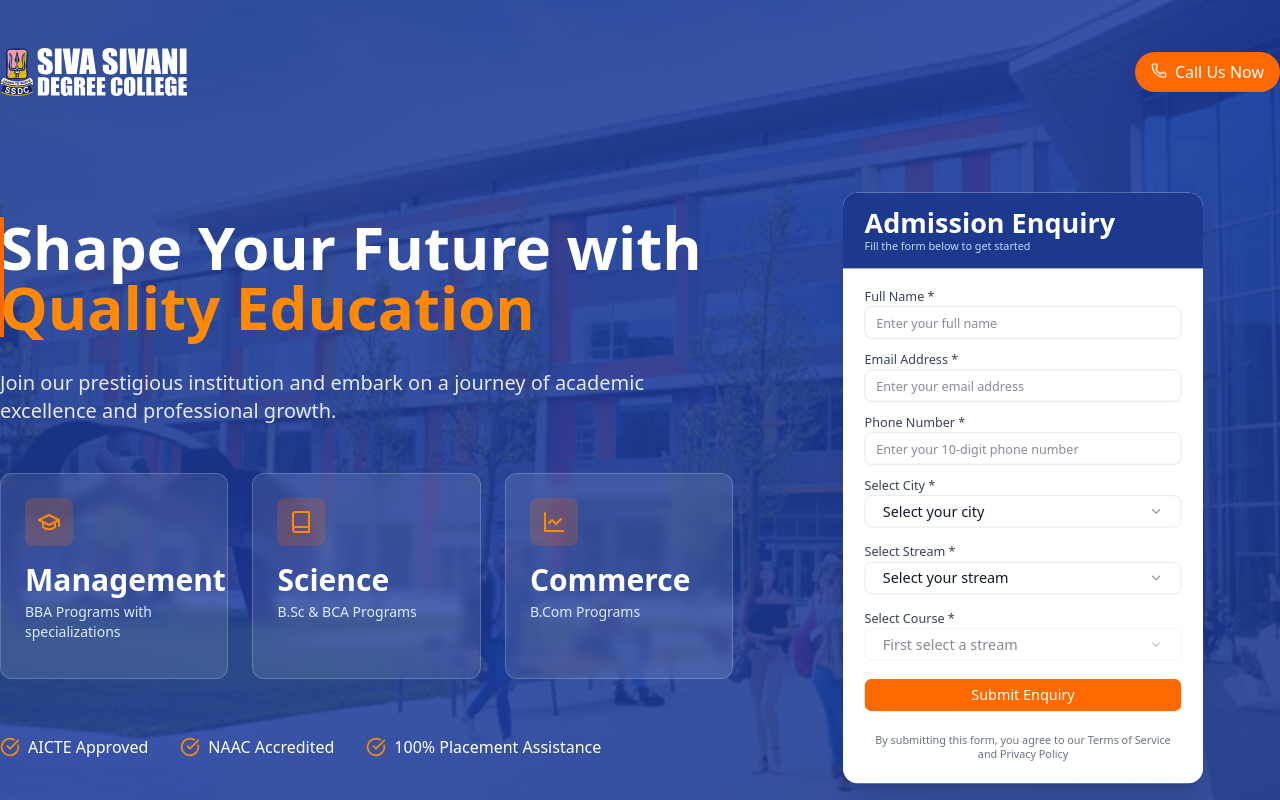
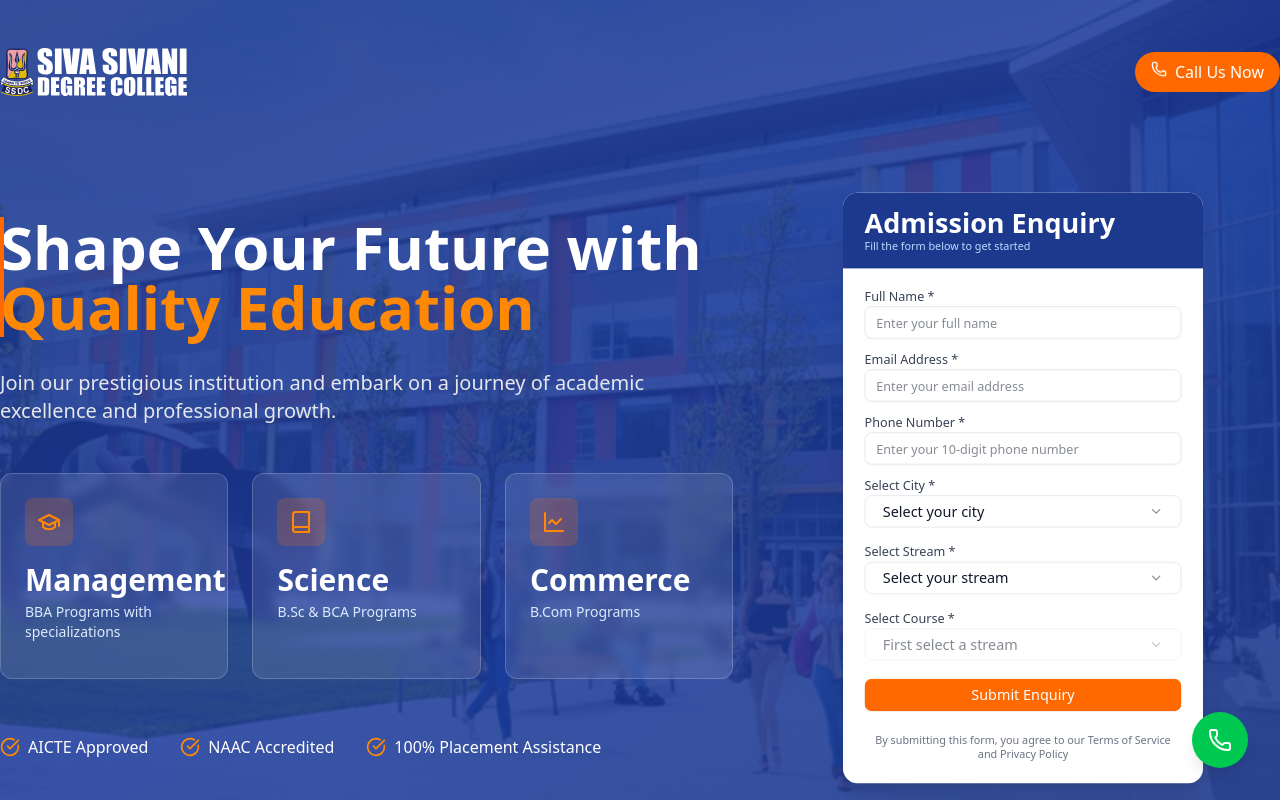
Before and after one commit to YogeshStealth/SSDC, a React (Vite) app: page / in a window 1280 px wide. Shown: the top 800 px of the page. Built offline with nearby package versions, Linux system fonts and the light colour scheme.

Commit message:
Add Footer component and integrate it into App
- Introduced a new Footer component that includes a fixed WhatsApp button and a footer section with college logo and address.
- Updated App component to render the Footer, enhancing the overall layout and user experience.

```diff
--- a/src/App.jsx
+++ b/src/App.jsx
@@ -1,9 +1,11 @@
 import LandingPage from "@/components/pages/LandingPage/LandingPage";
+import Footer from "@/components/ui/footer";
 
 const App = () => {
   return (
     <div>
       <LandingPage />
+      <Footer />
     </div>
   );
 };
--- /dev/null
+++ b/src/components/ui/footer.jsx
@@ -0,0 +1,68 @@
+"use client";
+
+import { motion } from "framer-motion";
+import { Phone, MapPin } from "lucide-react";
+
+const Footer = () => {
+  return (
+    <>
+      {/* Fixed WhatsApp Button */}
+      <motion.a
+        href="https://wa.me/919876543210" // Replace with your WhatsApp number
+        target="_blank"
+        rel="noopener noreferrer"
+        className="!fixed !bottom-8 !right-8 !z-50 !bg-green-500 !text-white !p-4 !rounded-full !shadow-lg !hover:bg-green-600 !transition-colors"
+        whileHover={{ scale: 1.1 }}
+        whileTap={{ scale: 0.9 }}
+      >
+        <Phone className="!w-6 !h-6" />
+      </motion.a>
+
+      {/* Footer */}
+      <footer className="!w-full !bg-gray-900 !text-white">
+        {/* Logo and Address Section */}
+        <div className="!py-12">
+          <div className="!max-w-7xl !mx-auto !px-4">
+            <div className="!flex !flex-col !items-center">
+              {/* Logo */}
+              <motion.div
+                initial={{ opacity: 0, y: 20 }}
+                whileInView={{ opacity: 1, y: 0 }}
+                viewport={{ once: true }}
+                transition={{ duration: 0.5 }}
+                className="!mb-8"
+              >
+                <img
+                  src="/ssdcLogo.svg"
+                  alt="Siva Sivani Degree College Logo"
+                  className="!h-12 !w-auto"
+                />
+              </motion.div>
+
+              {/* Address */}
+              <div className="!flex !flex-wrap !justify-center !gap-x-12 !gap-y-4 !text-gray-300">
+                <div className="!text-center">Siva Sivani Degree College</div>
+                <div className="!text-center">Survey No. 123, Kompally</div>
+                <div className="!text-center">
+                  Secunderabad, Telangana - 500014
+                </div>
+              </div>
+            </div>
+          </div>
+        </div>
+
+        {/* Copyright Strip */}
+        <div className="!bg-gray-800 !py-4">
+          <div className="!max-w-7xl !mx-auto !px-4">
+            <p className="!text-gray-300 !text-center !text-sm">
+              © {new Date().getFullYear()} Siva Sivani Degree College. All
+              rights reserved.
+            </p>
+          </div>
+        </div>
+      </footer>
+    </>
+  );
+};
+
+export default Footer;
```
